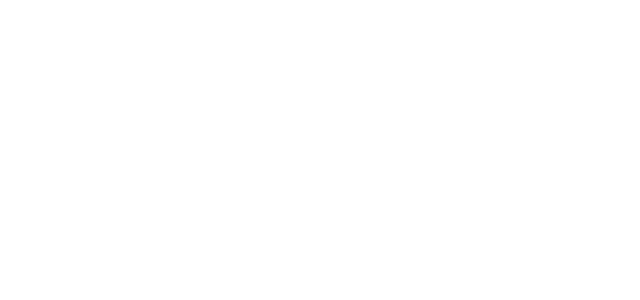
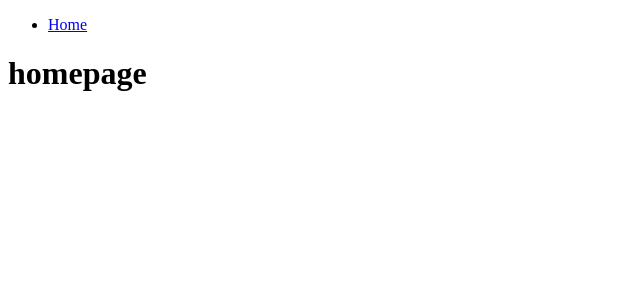
Before and after one commit to ljonathan0719/Jonra, a React (Create React App) app in the folder jonra-app/: page / in a window 1280 px wide. Shown: the top 300 px of the page, without its empty margins (0-640 px from the left). Built offline with nearby package versions, Linux system fonts and the light colour scheme.

Commit message:
Routing between client-facing pages added

```diff
--- a/jonra-app/src/App.js
+++ b/jonra-app/src/App.js
@@ -1,27 +1,48 @@
 import axios from 'axios';
 import React from "react";
-import ReactDOM from "react-dom/client";
-import {BrowserRouter, Routes, Route} from "react-router-dom"
-import board from "./pages/board"
-import layout from "./pages/layout"
-import homepage from "./pages/homepage"
-import login from "./pages/login"
-import signup from "./pages/signup"
+import {Routes, Route} from "react-router-dom"
+import Board from "./pages/Board"
+import Layout from "./pages/Layout"
+import Home from "./pages/Home"
+import Login from "./pages/Login"
+import Signup from "./pages/Signup"
 
-function App() {
+const App = () => {
   return (
-      <BrowserRouter>
-          <Routes>
-              <Route path="/" element = {<layout />}>
-                  <Route index element= {<homepage />} />
-                  <Route path = "board" element= {<board />} />
-                  <Route path = "login" element= {<login />} />
-                  <Route path = "signup" element= {<signup />} />
-              </Route>
-          </Routes>
-      </BrowserRouter>
+      <>
+        <Routes>
+          <Route path="/" element={<Layout/>}>
+            <Route index element={<Home/>}/>
+            <Route path="board" element={<Board/>}/>
+            <Route path="login" element={<Login/>}/>
+            <Route path="signup" element={<Signup/>}/>
+          </Route>
+        </Routes>
+      </>
   );
-}
+};
+
+
+// function App() {
+//   return (
+//     <div className="App">
+//       <header className="App-header">
+//         <img src={logo} className="App-logo" alt="logo" />
+//         <p>
+//           Welcome to the Jonra Homepage!
+//         </p>
+//         <a
+//           className="App-link"npm
+//           href="https://reactjs.org"
+//           target="_blank"
+//           rel="noopener noreferrer"
+//         >
+//           React Reference
+//         </a>
+//       </header>
+//     </div>
+//   );
+// }
 
 // class App extends React.Component {
 //
@@ -55,5 +76,4 @@
 //   }
 // }
 
-const root = ReactDOM.createRoot(document.getElementById('root'))
 export default App;
--- a/jonra-app/src/index.js
+++ b/jonra-app/src/index.js
@@ -1,17 +1,33 @@
-import React from 'react';
-import ReactDOM from 'react-dom/client';
-import './index.css';
-import App from './App';
-import reportWebVitals from './reportWebVitals';
+import React from "react";
+import ReactDOM from "react-dom/client";
+import {BrowserRouter} from "react-router-dom"
+import App from "./App"
+import Board from "./pages/Board"
+import Layout from "./pages/Layout"
+import Home from "./pages/Home"
+import Login from "./pages/Login"
+import Signup from "./pages/Signup"
 
-const root = ReactDOM.createRoot(document.getElementById('root'));
+// export default function App() {
+//   return (
+//       <BrowserRouter>
+//           <Routes>
+//               <Route path="/" element ={<Layout />}>
+//                   <Route index element={<Home />} />
+//                   <Route path ="board" element={<Board />} />
+//                   <Route path ="login" element={<Login />} />
+//                   <Route path ="signup" element={<Signup />} />
+//               </Route>
+//           </Routes>
+//       </BrowserRouter>
+//   );
+// }
+
+const root = ReactDOM.createRoot(document.getElementById('root'))
 root.render(
-  <React.StrictMode>
-    <App />
-  </React.StrictMode>
+    <React.StrictMode>
+        <BrowserRouter>
+            <App />
+        </BrowserRouter>
+    </React.StrictMode>
 );
-
-// If you want to start measuring performance in your app, pass a function
-// to log results (for example: reportWebVitals(console.log))
-// or send to an analytics endpoint. Learn more: https://bit.ly/CRA-vitals
-reportWebVitals();
--- /dev/null
+++ b/jonra-app/src/pages/Board.js
@@ -0,0 +1,5 @@
+const Board = () => {
+    return <h1>Board</h1>;
+};
+
+export default Board;
--- /dev/null
+++ b/jonra-app/src/pages/Home.js
@@ -0,0 +1,5 @@
+const Home = () => {
+    return <h1>homepage</h1>;
+};
+
+export default Home;
--- /dev/null
+++ b/jonra-app/src/pages/Layout.js
@@ -0,0 +1,18 @@
+import {Outlet, Link} from "react-router-dom";
+
+const Layout = () => {
+    return (
+    <>
+    <nav>
+        <ul>
+            <li>
+                <Link to="/">Home</Link>
+            </li>
+        </ul>
+    </nav>
+        <Outlet />
+    </>
+    )
+};
+
+export default Layout;
--- /dev/null
+++ b/jonra-app/src/pages/Login.js
@@ -0,0 +1,5 @@
+const Login = () => {
+    return <h1>login</h1>;
+};
+
+export default Login;
```
Also changed, not shown: jonra-app/src/pages/Signup.js (added), jonra-app/src/pages/board.js (deleted), jonra-app/src/pages/homepage.js (deleted), jonra-app/src/pages/layout.js (deleted), jonra-app/src/pages/login.js (deleted), jonra-app/src/pages/signup.js (deleted).
